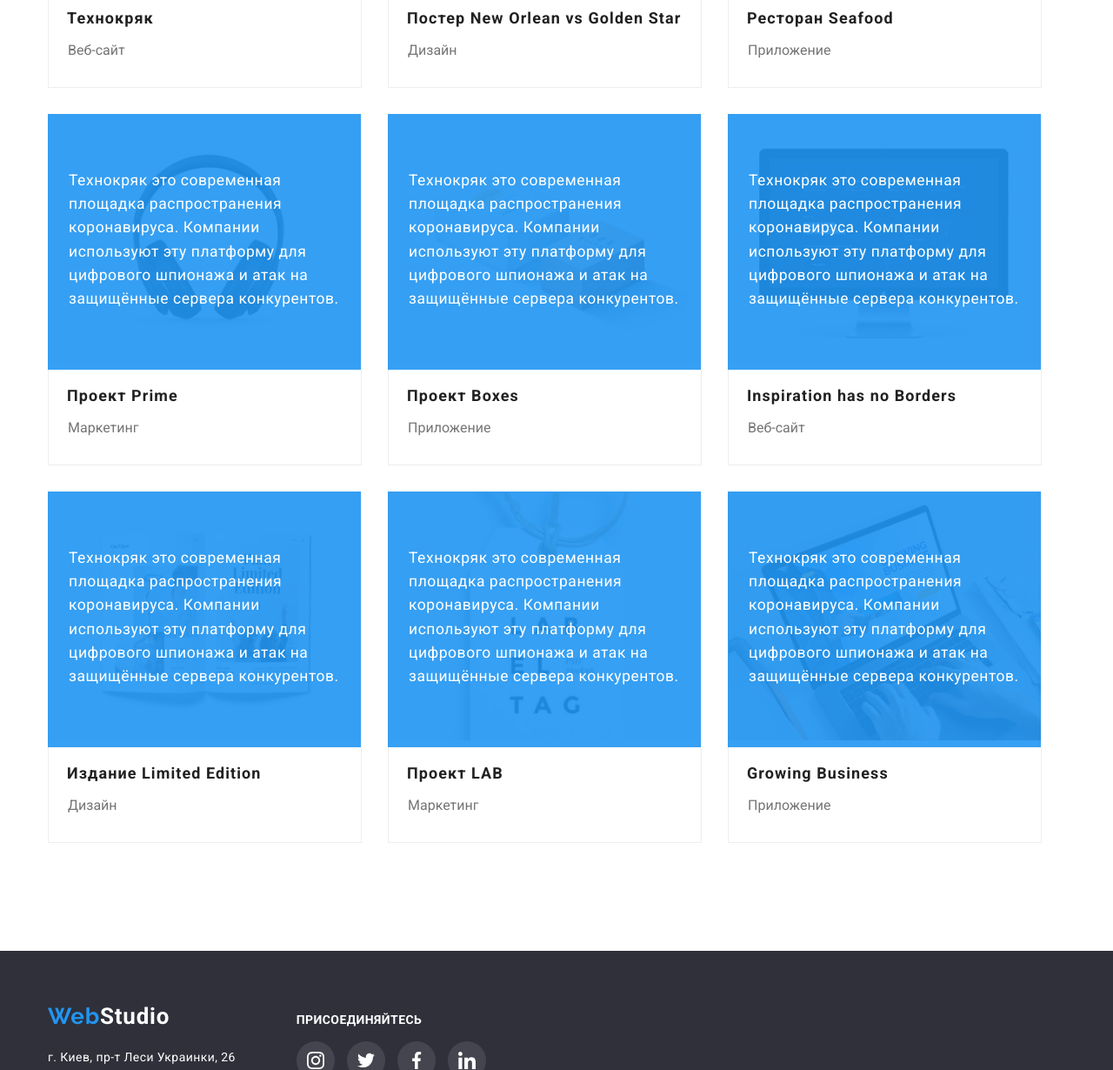
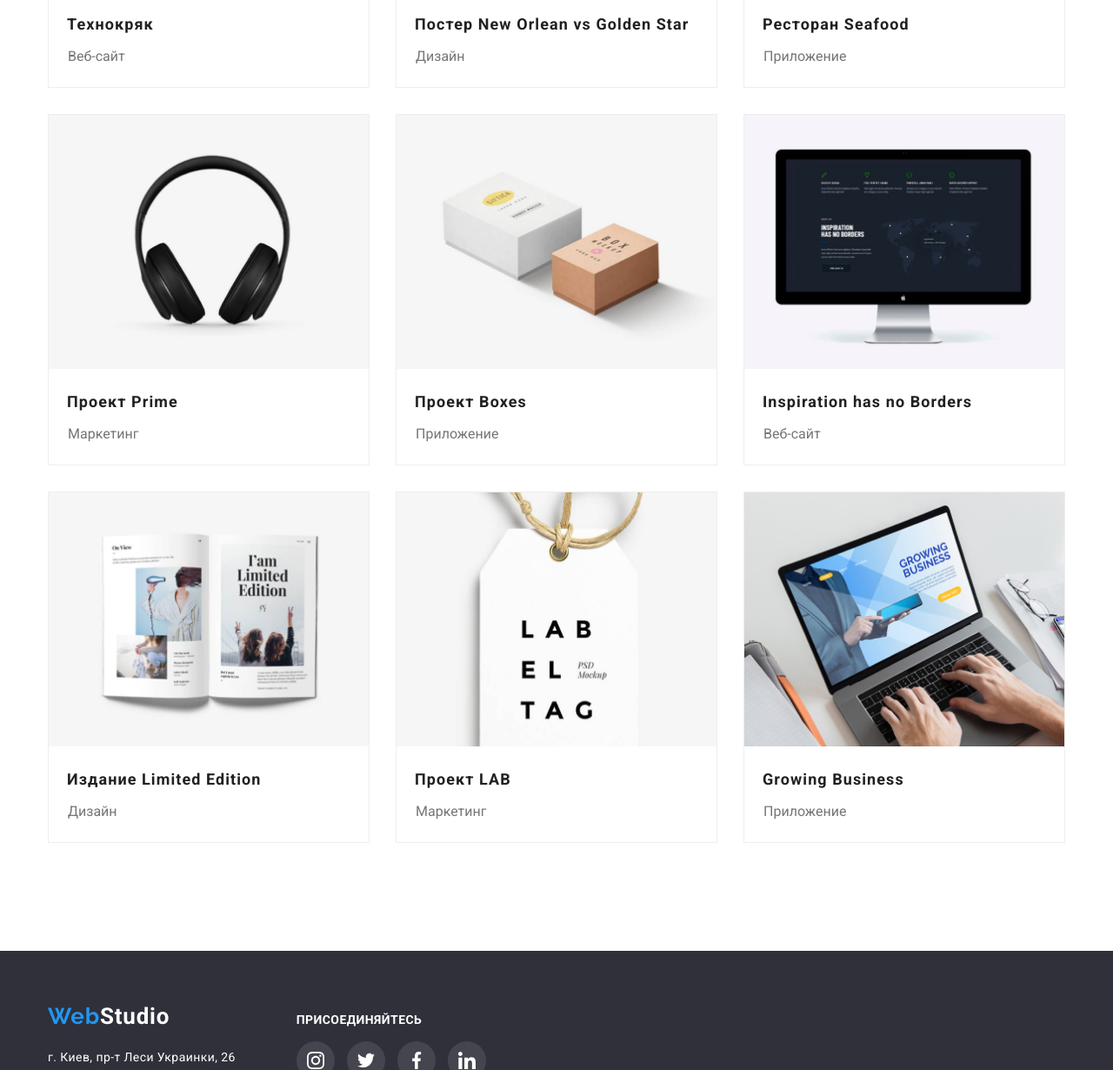
Before and after one commit to Enciosafe/goit-markup-hw-04, a plain HTML site: page portfolio.html in a window 1280 px wide. Shown: the part 572-1802 px from the top of the page at 87% size. Drawn offline with Linux system fonts and the light colour scheme.

Commit message:
3
before check

```diff
--- a/css/style.css
+++ b/css/style.css
@@ -138,6 +138,7 @@ body {
 .nav-mail:focus,
 .nav-tel:hover,
 .nav-tel:focus {
+  transition: transform 250ms cubic-bezier(0.4, 0, 0.2, 1);
   color: var(--primary-accent-color);
 }
 
@@ -148,6 +149,7 @@ body {
 
 .contacts-nav:hover,
 .contacts-nav:focus {
+  transition: transform 250ms cubic-bezier(0.4, 0, 0.2, 1);
   color: var(--primary-accent-color);
 }
 
@@ -237,6 +239,7 @@ body {
 
 .hero-btn:hover,
 .hero-btn:focus {
+  transition: transform 250ms cubic-bezier(0.4, 0, 0.2, 1);
   color: var(--primary-accent-color);
   background-color: white;
   cursor: pointer;
@@ -441,6 +444,7 @@ body {
 
 .social-link:hover,
 .social-link:focus {
+  transition: transform 250ms cubic-bezier(0.4, 0, 0.2, 1);
   color: #fff;
   background-color: var(--primary-accent-color);
   cursor: pointer;
@@ -489,13 +493,17 @@ body {
   fill: #afb1b8;
 }
 
-.client-card:hover .client-item {
+.client-card:hover .client-item,
+.client-card:focus .client-item {
   fill: var(--primary-accent-color);
+  transition: transform 250ms cubic-bezier(0.4, 0, 0.2, 1);
 }
 
-.client-card:hover {
+.client-card:hover,
+.client-card:focus {
   border-color: var(--primary-accent-color);
   cursor: pointer;
+  transition: transform 250ms cubic-bezier(0.4, 0, 0.2, 1);
 }
 /* Конец постоянные клиенты */
 
@@ -592,6 +600,7 @@ body {
 
 .social-link-footer:hover,
 .social-link-footer:focus {
+  transition: transform 250ms cubic-bezier(0.4, 0, 0.2, 1);
   color: #fff;
   background-color: var(--primary-accent-color);
   cursor: pointer;
@@ -640,6 +649,7 @@ body {
 
 .port-nav-btn:hover,
 .port-nav-btn:focus {
+  transition: transform 250ms cubic-bezier(0.4, 0, 0.2, 1);
   background-color: var(--primary-accent-color);
   color: #ffffff;
   cursor: pointer;
@@ -678,13 +688,14 @@ body {
   flex-wrap: wrap;
   margin-top: 50px;
   margin-bottom: 94px;
+  overflow: hidden;
 }
 
 .product-cards {
-  width: 361px;
+  display: block;
+
+  width: 370px;
   height: 404px;
-  left: 215px;
-  top: 262px;
 
   background: #ffffff;
   border: 1px solid #eeeeee;
@@ -692,9 +703,36 @@ body {
   margin-bottom: 30px;
 }
 
+.overlay-img {
+  position: relative;
+  overflow: hidden;
+}
+
 .last {
   margin-right: 0;
   margin-bottom: 0;
+}
+
+.prodact-label {
+  position: absolute;
+  top: 0;
+  left: 0;
+  width: 370px;
+  height: 294px;
+  font-size: 17.5px;
+  line-height: 1.555;
+  letter-spacing: 0.03em;
+
+  background-color: rgba(33, 150, 243, 0.9);
+  padding-top: 63px;
+  padding-bottom: 63px;
+  padding-left: 24px;
+  padding-right: 24px;
+  text-align: left;
+
+  color: #ffffff;
+  transition: transform 250ms cubic-bezier(0.4, 0, 0.2, 1);
+  transform: translateY(100%);
 }
 
 .product-cards:hover,
@@ -706,31 +744,11 @@ body {
     1px 4px 6px rgba(0, 0, 0, 0.16);
 }
 
-.cards {
-  position: relative;
+.product-cards:hover .prodact-label,
+.product-cards:focus .prodact-label {
+  transform: translateY(0);
 }
 
-.prodact-label {
-  position: absolute;
-  top: 0;
-  left: 0;
-  width: 360px;
-  height: 294px;
-  font-family: Roboto;
-  font-style: normal;
-  font-weight: normal;
-  font-size: 17.5px;
-  line-height: 1.555;
-  letter-spacing: 0.03em;
-  background-color: rgba(33, 150, 243, 0.9);
-  padding-top: 63px;
-  padding-bottom: 63px;
-  padding-left: 24px;
-  padding-right: 24px;
-  text-align: left;
-
-  color: #ffffff;
-}
 /* КОНЕЦ ПОРТФОЛИО */
 
 /* СКРЫТЫЙ ЗАГОЛОВОК*/
--- a/portfolio.html
+++ b/portfolio.html
@@ -68,114 +68,137 @@
 
                 <ul class="products list">
                     <li class="cards">
-                        <figure class="product-cards">
+                        <a class="product-cards">
+                            <div class="overlay-img">
                                 <img src="./images/port1.jpg" alt="ноутбук" />
-                            <figcaption>
-                                <div class="port-name">Технокряк</div>
-                                <div class="port-sub">Веб-сайт</div>
-                            </figcaption>
                                 <p class="prodact-label">Технокряк это современная площадка распространения коронавируса. Компании используют эту
                                         платформу для цифрового
                                         шпионажа и атак на защищённые сервера конкурентов.</p>
-                        </figure>
+                            </div>
+                            <div>
+                                <h3 class="port-name">Технокряк</h3>
+                                <p class="port-sub">Веб-сайт</p>
+                            </div>
+                        </a>
                     </li>
                     <li class="cards">
-                        <figure class="product-cards">
+                        <a class="product-cards">
+                            <div class="overlay-img">
                                 <img src="./images/port2.jpg" alt="баскетбол" />
-                            <figcaption>
-                                <div class="port-name">Постер New Orlean vs Golden Star</div>
-                                <div class="port-sub">Дизайн</div>
-                            </figcaption>
                                 <p class="prodact-label">Технокряк это современная площадка распространения коронавируса. Компании используют эту
                                     платформу для цифрового
                                     шпионажа и атак на защищённые сервера конкурентов.</p>
-
-                        </figure>
-
+                            </div>
+                            <div>
+                                    <h3 class="port-name">Постер New Orlean vs Golden Star</h3>
+                                    <p class="port-sub">Дизайн</p>
+                            </div>
+                        </a>
                     </li>
                     <li class="cards">
-                        <figure class="product-cards last">
-                            <img src="./images/port3.jpg" alt="ресторан лого" />
-                            <figcaption>
-                                <div class="port-name">Ресторан Seafood</div>
-                                <div class="port-sub">Приложение</div>
-                            </figcaption>
-                            <p class="prodact-label">Технокряк это современная площадка распространения коронавируса. Компании используют эту
+                        <a class="product-cards">
+                            <div class="overlay-img">
+                                <img src="./images/port3.jpg" alt="ресторан" />
+                                <p class="prodact-label">Технокряк это современная площадка распространения коронавируса. Компании
+                                    используют эту
                                     платформу для цифрового
                                     шпионажа и атак на защищённые сервера конкурентов.</p>
-                        </figure>
+                            </div>
+                            <div>
+                                <h3 class="port-name">Ресторан Seafood</h3>
+                                <p class="port-sub">Приложение</p>
+                            </div>
+                        </a>
                     </li>
                     <li class="cards">
-                        <figure class="product-cards">
+                        <a class="product-cards">
+                            <div class="overlay-img">
                                 <img src="./images/port4.jpg" alt="наушники" />
-                            <figcaption>
-                                <div class="port-name">Проект Prime</div>
-                                <div class="port-sub">Маркетинг</div>
-                            </figcaption>
-                            <p class="prodact-label">Технокряк это современная площадка распространения коронавируса. Компании используют эту
+                                <p class="prodact-label">Технокряк это современная площадка распространения коронавируса. Компании
+                                    используют эту
                                     платформу для цифрового
                                     шпионажа и атак на защищённые сервера конкурентов.</p>
-                        </figure>
+                            </div>
+                            <div>
+                                <h3 class="port-name">Проект Prime</h3>
+                                <p class="port-sub">Маркетинг</p>
+                            </div>
+                        </a>
                     </li>
                     <li class="cards">
-                        <figure class="product-cards">
+                        <a class="product-cards">
+                            <div class="overlay-img">
                                 <img src="./images/port5.jpg" alt="коробки" />
-                            <figcaption>
-                                <div class="port-name">Проект Boxes</div>
-                                <div class="port-sub">Приложение</div>
-                            </figcaption>
-                            <p class="prodact-label">Технокряк это современная площадка распространения коронавируса. Компании используют эту
+                                <p class="prodact-label">Технокряк это современная площадка распространения коронавируса. Компании
+                                    используют эту
                                     платформу для цифрового
                                     шпионажа и атак на защищённые сервера конкурентов.</p>
-                        </figure>
+                            </div>
+                            <div>
+                                <h3 class="port-name">Проект Boxes</h3>
+                                <p class="port-sub">Приложение</p>
+                            </div>
+                        </a>
                     </li>
                     <li class="cards">
-                        <figure class="product-cards last">
-                            <img src="./images/port6.jpg" alt="настольный компьютер" />
-                            <figcaption>
-                                <div class="port-name">Inspiration has no Borders</div>
-                                <div class="port-sub">Веб-сайт</div>
-                            </figcaption>
-                            <p class="prodact-label">Технокряк это современная площадка распространения коронавируса. Компании используют эту
+                        <a class="product-cards">
+                            <div class="overlay-img">
+                                <img src="./images/port6.jpg" alt="компьютер" />
+                                <p class="prodact-label">Технокряк это современная площадка распространения коронавируса. Компании
+                                    используют эту
                                     платформу для цифрового
                                     шпионажа и атак на защищённые сервера конкурентов.</p>
-                        </figure>
+                            </div>
+                            <div>
+                                <h3 class="port-name">Inspiration has no Borders</h3>
+                                <p class="port-sub">Веб-сайт</p>
+                            </div>
+                        </a>
                     </li>
                     <li class="cards">
-                        <figure class="product-cards">
-                            <img src="./images/port7.jpg" alt="открытая книга" />
-                            <figcaption>
-                                <div class="port-name">Издание Limited Edition</div>
-                                <div class="port-sub">Дизайн</div>
-                            </figcaption>
-                            <p class="prodact-label">Технокряк это современная площадка распространения коронавируса. Компании используют эту
+                        <a class="product-cards">
+                            <div class="overlay-img">
+                                <img src="./images/port7.jpg" alt="книги" />
+                                <p class="prodact-label">Технокряк это современная площадка распространения коронавируса. Компании
+                                    используют эту
                                     платформу для цифрового
                                     шпионажа и атак на защищённые сервера конкурентов.</p>
-                        </figure>
+                            </div>
+                            <div>
+                                <h3 class="port-name">Издание Limited Edition</h3>
+                                <p class="port-sub">Дизайн</p>
+                            </div>
+                        </a>
                     </li>
                     <li class="cards">
-                        <figure class="product-cards">
+                        <a class="product-cards">
+                            <div class="overlay-img">
                                 <img src="./images/port8.jpg" alt="лейбл" />
-                            <figcaption>
-                                <div class="port-name">Проект LAB</div>
-                                <div class="port-sub">Маркетинг</div>
-                            </figcaption>
-                            <p class="prodact-label">Технокряк это современная площадка распространения коронавируса. Компании используют эту
+                                <p class="prodact-label">Технокряк это современная площадка распространения коронавируса. Компании
+                                    используют эту
                                     платформу для цифрового
                                     шпионажа и атак на защищённые сервера конкурентов.</p>
-                        </figure>
+                            </div>
+                            <div>
+                                <h3 class="port-name">Проект LAB</h3>
+                                <p class="port-sub">Маркетинг</p>
+                            </div>
+                        </a>
                     </li>
                     <li class="cards">
-                        <figure class="product-cards last">
-                            <img src="./images/port9.jpg" alt="работа за ноутбуком" />
-                            <figcaption>
-                                <div class="port-name">Growing Business</div>
-                                <div class="port-sub">Приложение</div>
-                            </figcaption>
-                            <p class="prodact-label">Технокряк это современная площадка распространения коронавируса. Компании используют эту
+                        <a class="product-cards">
+                            <div class="overlay-img">
+                                <img src="./images/port9.jpg" alt="ноутбук" />
+                                <p class="prodact-label">Технокряк это современная площадка распространения коронавируса. Компании
+                                    используют эту
                                     платформу для цифрового
                                     шпионажа и атак на защищённые сервера конкурентов.</p>
-                        </figure>
+                            </div>
+                            <div>
+                                <h3 class="port-name">Growing Business</h3>
+                                <p class="port-sub">Приложение</p>
+                            </div>
+                        </a>
                     </li>
                 </ul>
             </section>
```
Lines whose indentation alone changed are shown as unchanged.
